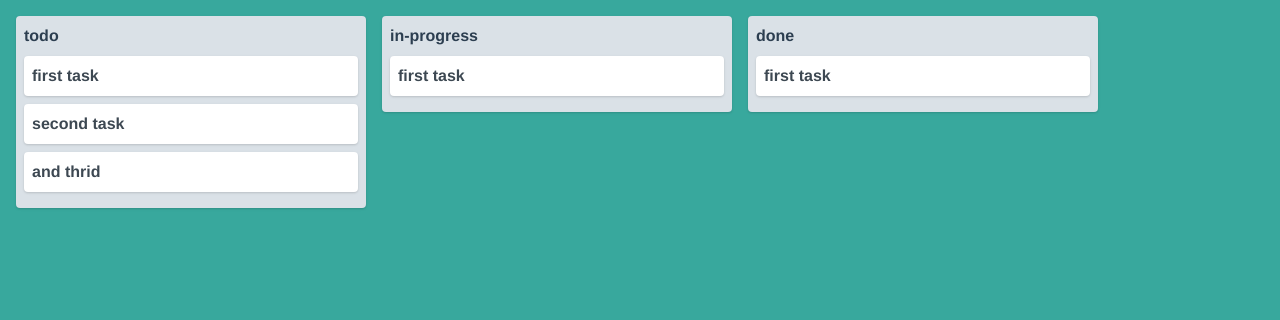
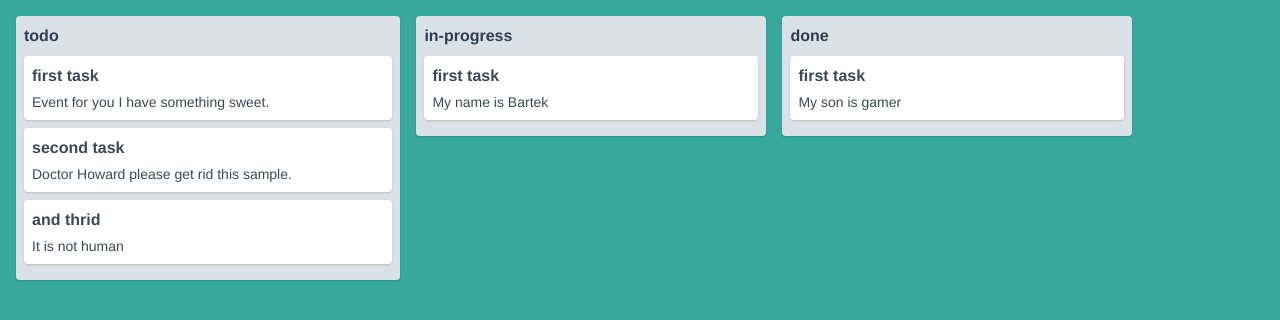
Before and after one commit to BartoszStachowski/trello-clone, a Vue app: page / in a window 1280 px wide. Shown: the top 320 px of the page. Built offline with nearby package versions, Linux system fonts and the light colour scheme.

Commit message:
display task and add description

```diff
--- a/src/default-board.js
+++ b/src/default-board.js
@@ -7,19 +7,19 @@ export default {
       name: 'todo',
       tasks: [
         {
-          description: '',
+          description: 'Event for you I have something sweet.',
           name: 'first task',
           id: uuid(),
           userAssigned: null,
         },
         {
-          description: '',
+          description: 'Doctor Howard please get rid this sample.',
           name: 'second task',
           id: uuid(),
           userAssigned: null,
         },
         {
-          description: '',
+          description: 'It is not human',
           name: 'and thrid',
           id: uuid(),
           userAssigned: null,
@@ -30,7 +30,7 @@ export default {
       name: 'in-progress',
       tasks: [
         {
-          description: '',
+          description: 'My name is Bartek',
           name: 'first task',
           id: uuid(),
           userAssigned: null,
@@ -41,7 +41,7 @@ export default {
       name: 'done',
       tasks: [
         {
-          description: '',
+          description: 'My son is gamer',
           name: 'first task',
           id: uuid(),
           userAssigned: null,
--- a/src/views/Task.vue
+++ b/src/views/Task.vue
@@ -1,7 +1,10 @@
 <template>
   <div class="task-view">
     <div class="flex flex-col flex-grow items-start justify-between px-4">
-      {{ task }}
+      {{ task.name }}
+      <textarea
+        class="relative bg-transparent px-2 border mt-2 h-64 border-none loading-normal"
+        :value="task.description" />
     </div>
   </div>
 </template>
```
